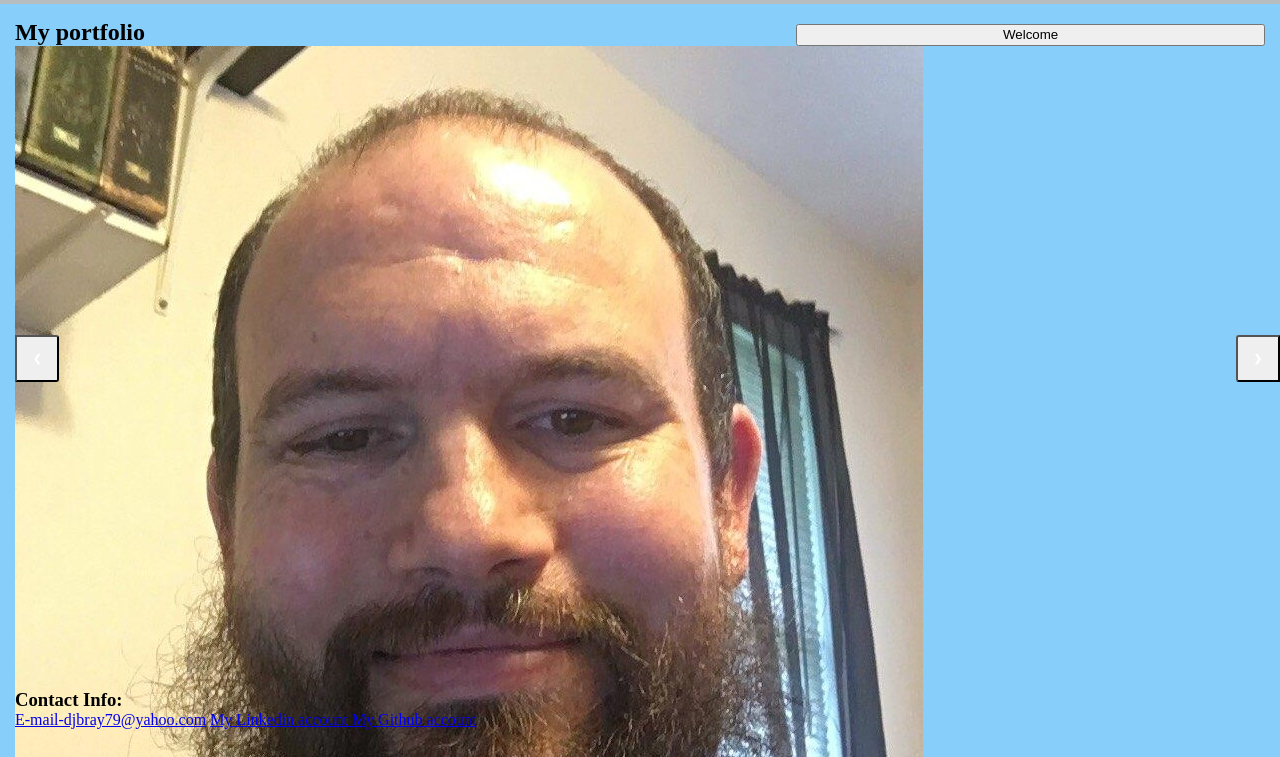
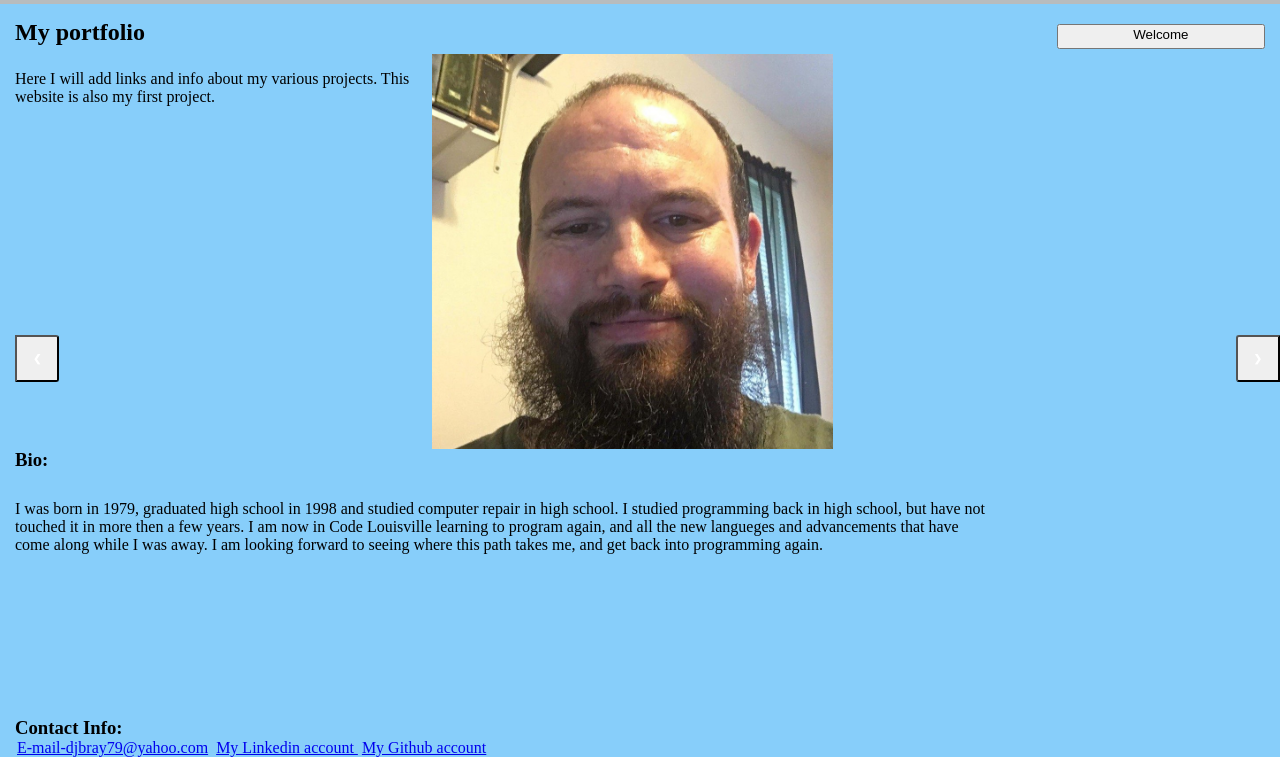
Before and after one commit to Djbray79/Djbray79.github.io, a plain HTML site: page index.html in a window 1280 px wide. Shown: the part 43-800 px from the top of the page. Drawn offline with Linux system fonts and the light colour scheme.

Commit message:
add some media q's slideshow not working yet

```diff
--- a/css/styles.css
+++ b/css/styles.css
@@ -42,6 +42,7 @@ header {
 .button {
   grid-area: button;
   margin-top: 5px;
+  margin-bottom: 5px;
   width: 75%;
   display: flex;
   justify-content: center;
@@ -70,7 +71,10 @@ img {
 
 .footer {
   margin: 0;
-  padding: 15px;
+  padding: 15px 15px 0 15px;
+  position:absolute;
+bottom:0;
+left:0;
 }
 
 .foot {
@@ -140,6 +144,7 @@ img {
 
     li {
       display: inline;
+      margin: 2px;
     }
   }
 
@@ -148,18 +153,27 @@ img {
   @media (min-width: 576px) and (max-width: 991px) {
     main {
       grid-template-rows: .2fr 1.75fr .5fr .2fr 1fr;
-      grid-template-columns: 1fr 1fr 1fr;
+      grid-template-columns: 1.5fr 1fr 1fr;
       grid-template-areas:
       "title . button"
-      "info slide slide ."
+      "info slide slide"
       ". slide slide"
-      "biot .."
-      "bio ..";
+      "biot . ."
+      "bio bio .";
     }
   }
 
   /* Target viewport sizes 992px and wider ------- */
 
   @media (min-width: 992px) {
-
+    main {
+      grid-template-rows: .2fr 1.75fr .5fr .2fr 1fr;
+      grid-template-columns: 1.5fr 1fr 1fr 1fr;
+      grid-template-areas:
+      "title . . button"
+      "info  slide slide slide"
+      ". slide slide slide"
+      "biot . . ."
+      "bio bio bio .";
+    }
   }
```
